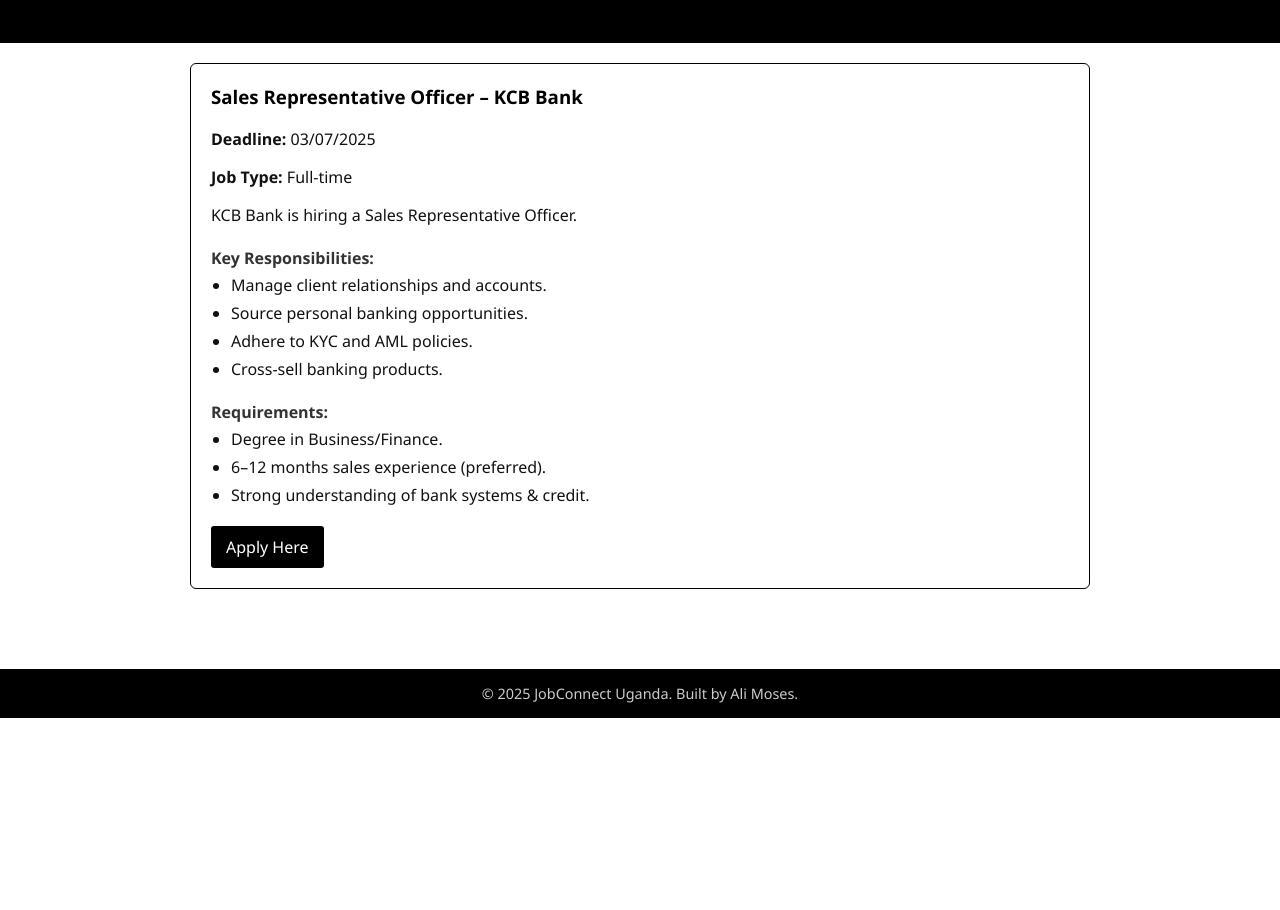
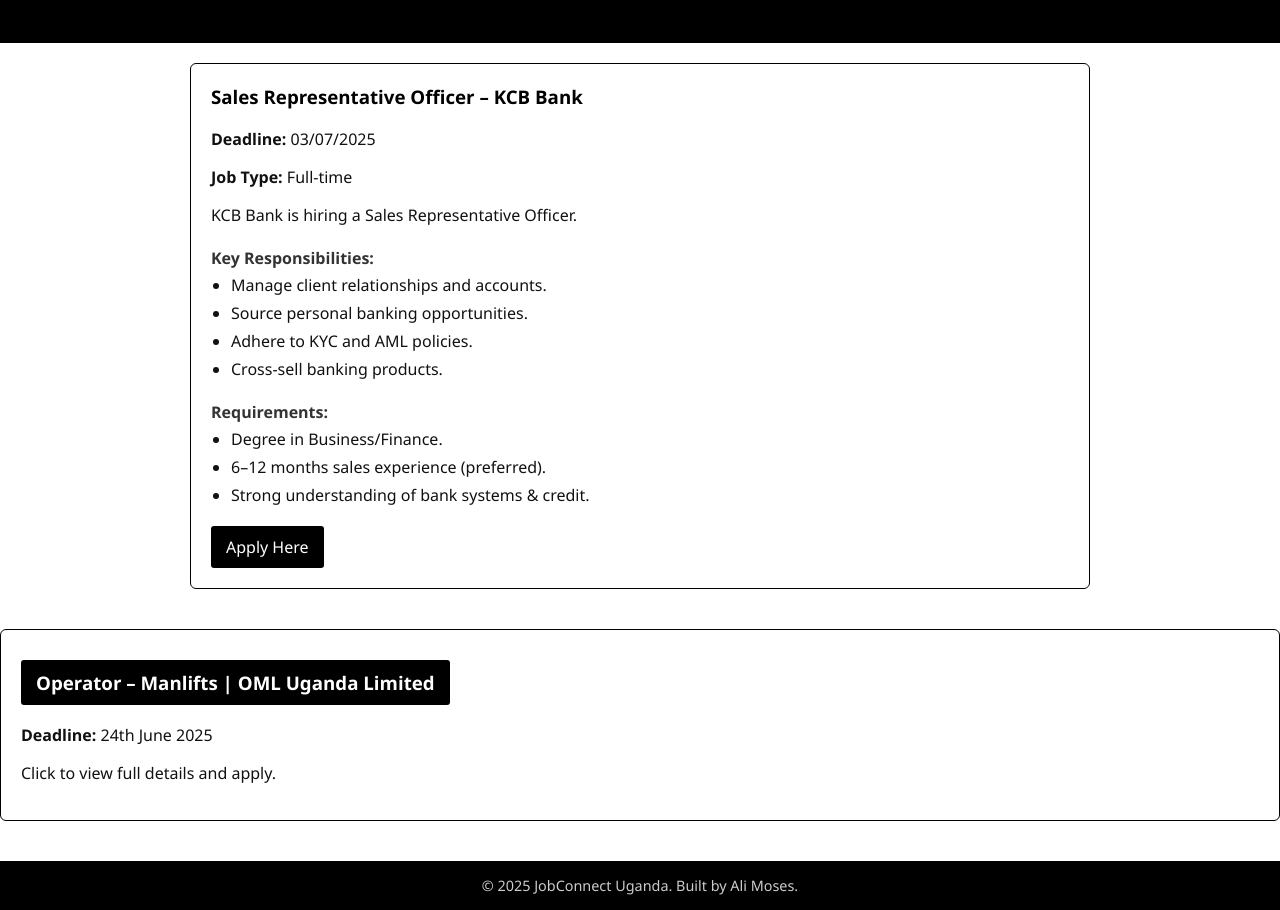
Before and after one commit to moses797/Jobconnect, a plain HTML site: page index.html in a window 1280 px wide. Shown: the part 145-1055 px from the top of the page. Before the commit the page ends 863 px from the top, so only its background shows below. Drawn offline with Linux system fonts and the light colour scheme.

Commit message:
Add files via upload

```diff
--- a/index.html
+++ b/index.html
@@ -131,7 +131,11 @@
       <a href="https://eoin.fa.em3.oraclecloud.com/hcmUI/CandidateExperience/en/sites/CX_3001/job/4375?location=Uganda&locationId=300000000385762&locationLevel=country&mode=location" target="_blank">Apply Here</a>
     </div>
 
-  </div>
+  </div><div class="job-card">
+  <h3><a href="oml-operator.html">Operator – Manlifts | OML Uganda Limited</a></h3>
+  <p><strong>Deadline:</strong> 24th June 2025</p>
+  <p>Click to view full details and apply.</p>
+</div>
 
   <footer>
     © 2025 JobConnect Uganda. Built by Ali Moses.
```
